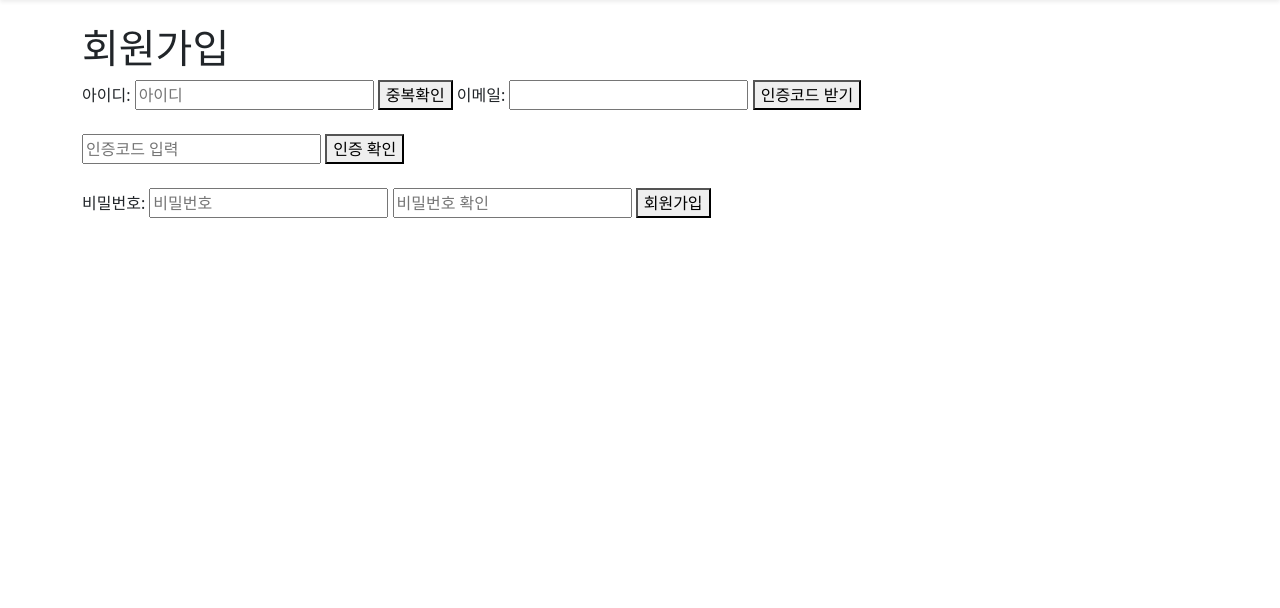
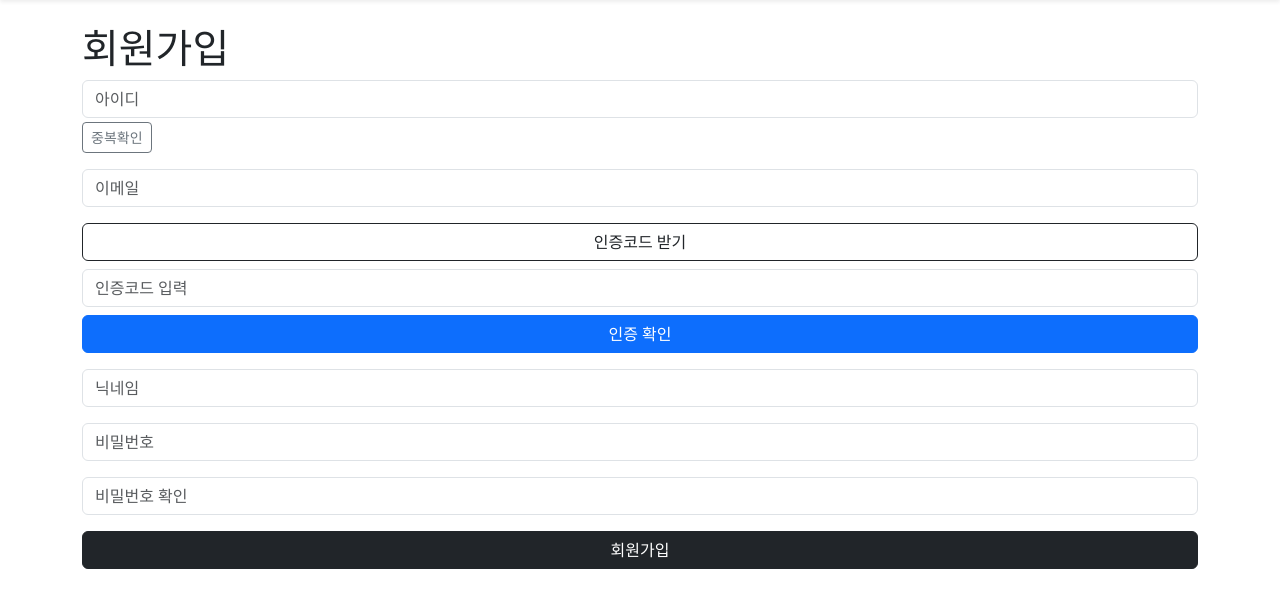
Before and after one commit to sang5517/my_todo_app, a Flask app: page /register in a window 1280 px wide. Shown: the part 56-664 px from the top of the page. Run offline with Flask 3, Linux system fonts and the light colour scheme.

Commit message:
feat: 닉네임 필드 추가 및 회원가입/소셜로그인 로직 개선

```diff
--- a/app.py
+++ b/app.py
@@ -60,6 +60,27 @@ def inject_user():
 # =====================
 # Google OAuth 설정
 # =====================
+
+def generate_unique_nickname(base):
+    nickname = base
+    count = 1
+
+    while User.query.filter_by(nickname=nickname).first():
+        nickname = f"{base}{count}"
+        count += 1
+
+    return nickname
+
+def generate_unique_username(base):
+    username = base
+    count = 1
+
+    while User.query.filter_by(username=username).first():
+        username = f"{base}{count}"
+        count += 1
+
+    return username
+
 google_bp = make_google_blueprint(
     client_id=os.getenv("GOOGLE_CLIENT_ID"),
     client_secret=os.getenv("GOOGLE_CLIENT_SECRET"),
@@ -82,7 +103,10 @@ def google_login_process():
         return redirect(url_for("login"))
 
     user_info = resp.json()
-    email = user_info['email']
+
+    email = user_info.get("email")
+    name = user_info.get("name") or "user"
+
     user = User.query.filter_by(email=email).first()
 
     if user:
@@ -93,18 +117,21 @@ def google_login_process():
             session['user_id'] = user.id
             return redirect("/")
     else:
-        username = email.split("@")[0]
+        username = generate_unique_username(email.split("@")[0])
+        nickname = generate_unique_nickname(name)
 
         user = User(
             username=username,
             email=email,
+            nickname=nickname,   # 🔥 추가
             password=None,
-            provider="kakao",
+            provider="google",   # 🔥 수정
             is_verified=True
         )
 
         db.session.add(user)
         db.session.commit()
+
         session['user_id'] = user.id
         return redirect("/")
 
@@ -148,7 +175,10 @@ def kakao_login_process():
 
     user_info = user_response.json()
     kakao_account = user_info.get("kakao_account", {})
+    properties = user_info.get("properties", {})
     email = kakao_account.get("email")
+    nickname = properties.get("nickname")
+
     if not email:
         return "카카오에서 이메일 정보를 가져올 수 없습니다. 이메일 동의를 확인하세요."
     user = User.query.filter_by(email=email).first()
@@ -161,11 +191,16 @@ def kakao_login_process():
             session['user_id'] = user.id
             return redirect("/")
     else:
-        username = email.split("@")[0]
+        username_base = email.split("@")[0]
+        username = generate_unique_username(username_base)
+
+        nickname = properties.get("nickname") or "user"
+        nickname = generate_unique_nickname(nickname)
 
         user = User(
             username=username,
             email=email,
+            nickname=nickname,
             password=None,
             provider="kakao",
             is_verified=True
--- a/models/user.py
+++ b/models/user.py
@@ -8,7 +8,7 @@ class User(db.Model):
 
     password = db.Column(db.String(200), nullable=True)
     provider = db.Column(db.String(20), default="local")
+    nickname = db.Column(db.String(50), unique=True ,nullable=False)
     posts = db.relationship('Post', backref='author', lazy=True)
     comments = db.relationship('Comment', backref='user', lazy=True)  # backref 여기만
-
     is_verified = db.Column(db.Boolean, default=False)
--- a/routes/auth.py
+++ b/routes/auth.py
@@ -4,7 +4,7 @@ from extensions import db
 from werkzeug.security import generate_password_hash, check_password_hash
 from utils.email import send_email,generate_code
 from flask import jsonify
-
+import re
 auth_bp = Blueprint('auth', __name__)
 
 
@@ -18,6 +18,7 @@ def register():
         return render_template('register.html')  # ✅ 이게 맞음
 
     username = request.form.get('username')
+    nickname = request.form.get('nickname')
     email = request.form.get('email')
     password = request.form.get('password')
     password_confirm = request.form.get('password_confirm')
@@ -43,10 +44,18 @@ def register():
         return jsonify({"message": "이미 가입된 이메일입니다", "success": False})
 
     hashed_pw = generate_password_hash(password)
+
+    if not re.match("^[a-zA-Z0-9가-힣]{2,10}$", nickname):
+        return jsonify({"message": "닉네임 형식 오류", "success": False})
+
+    existing_nickname = User.query.filter_by(nickname=nickname).first()
+    if existing_nickname:
+        return jsonify({"message": "이미 사용중인 닉네임", "success": False})
     user = User(
         username=username,
-        email=email,  # 🔥 여기 추가
+        email=email, # 🔥 여기 추가
         password=hashed_pw,
+        nickname=nickname,
         provider="local",
         is_verified=True
     )
--- a/templates/register.html
+++ b/templates/register.html
@@ -5,30 +5,42 @@
 {% block content %}
 <h1>회원가입</h1>
 
-<form method="POST"  id="register-form">
-    <!-- 아이디  -->
-    <label>아이디:</label>
-    <input type="text" name="username" id="username" placeholder="아이디" required>
-    <button type="button" onclick="checkUsername()">중복확인</button>
-    <!-- 이메일 -->
-    <label>이메일:</label>
-    <input type="email" name="email" id="email" required>
+<form method="POST" id="register-form">
 
-    <!-- 인증코드 버튼 -->
-    <button type="button" onclick="sendCode()">인증코드 받기</button><br><br>
+    <div class="mb-3">
+        <input type="text" name="username" id="username" class="form-control" placeholder="아이디" required>
+        <button type="button" class="btn btn-sm btn-outline-secondary mt-1" onclick="checkUsername()">중복확인</button>
+    </div>
 
-    <!-- 인증코드 입력 -->
-    <input type="text" id="code" placeholder="인증코드 입력">
+    <div class="mb-3">
+        <input type="email" name="email" id="email" class="form-control" placeholder="이메일" required>
+    </div>
 
-    <!-- 인증 확인 -->
-    <button type="button" onclick="verifyCode()">인증 확인</button><br><br>
+    <button type="button" class="btn btn-outline-dark w-100 mb-2" onclick="sendCode()">
+        인증코드 받기
+    </button>
 
-    <!-- 비밀번호 -->
-    <label>비밀번호:</label>
-    <input type="password" name="password" id="password" placeholder="비밀번호" required>
-    <input type="password" name="password_confirm" id="password_confirm" placeholder="비밀번호 확인" required>
+    <div class="mb-3">
+        <input type="text" id="code" class="form-control" placeholder="인증코드 입력">
+        <button type="button" class="btn btn-primary w-100 mt-2" onclick="verifyCode()">
+            인증 확인
+        </button>
+    </div>
 
-    <button type="submit">회원가입</button>
+    <div class="mb-3">
+        <input type="text" name="nickname" class="form-control" placeholder="닉네임" required>
+    </div>
+
+    <div class="mb-3">
+        <input type="password" name="password" class="form-control" placeholder="비밀번호" required>
+    </div>
+
+    <div class="mb-3">
+        <input type="password" name="password_confirm" class="form-control" placeholder="비밀번호 확인" required>
+    </div>
+
+    <button class="btn btn-dark w-100">회원가입</button>
+
 </form>
 
 <script>
@@ -47,8 +59,8 @@ function sendCode() {
         },
         body: 'email=' + email
     })
-    .then(res => res.text())
-    .then(data => alert(data));
+    .then(res => res.json())
+    .then(data => alert(data.message));
 }
 
 function verifyCode() {
@@ -96,8 +108,8 @@ function checkUsername() {
 document.getElementById('register-form').addEventListener('submit', function(e) {
     e.preventDefault();
 
-    const pw = document.getElementById("password").value;
-    const pw2 = document.getElementById("password_confirm").value;
+    const pw = document.querySelector("input[name='password']").value;
+    const pw2 = document.querySelector("input[name='password_confirm']").value;
 
     // 🔥 프론트 1차 검증
     if (pw !== pw2) {
```
Also changed, not shown: templates/index.html (+7 -2 lines), templates/write.html (+10 -8 lines).
